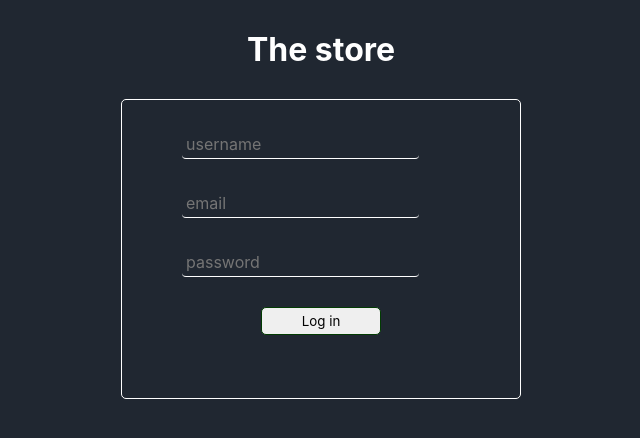
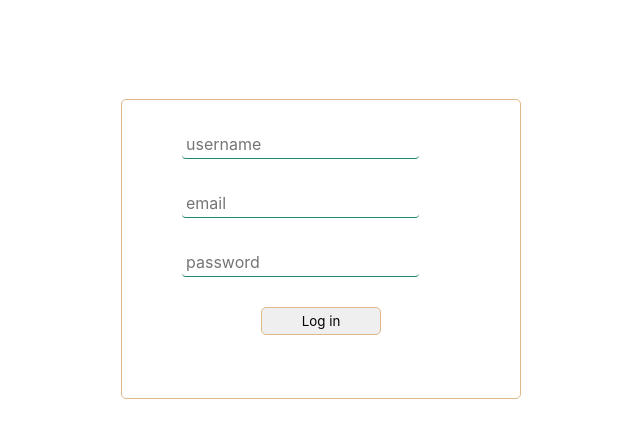
Before and after one commit to jck-bit/store_react, a React (Create React App) app in the folder store_react/: page / in a window 1280 px wide. Shown: the top 438 px of the page, without its empty margins (319-959 px from the left). Built offline with nearby package versions, Linux system fonts and the light colour scheme.

Commit message:
some styling

```diff
--- a/store_react/src/pages/Body.js
+++ b/store_react/src/pages/Body.js
@@ -1,5 +1,6 @@
 import React,{ useState } from 'react';
 import classes from './Body.module.css'
+import Validation from './Validation';
 
 
 const Body = () => {
@@ -8,6 +9,9 @@
         email:"",
         password:""
     })
+
+    const [errors, setErrors] = useState({});
+
     const handleChange =(event) =>{
         setValues({
             ...values,
@@ -18,6 +22,7 @@
 
     const handleFormsubmit =(event) =>{
       event.preventDefault();
+      setErrors(Validation(values));
     }
     return(
     <div className={classes.alot}>
@@ -29,6 +34,7 @@
              value={values.username}
              onChange={handleChange}
              />
+             {errors.username && <p className="error">{errors.username}</p>}
         </div>
         <div className={classes.control}>
             <input type="text"
@@ -36,6 +42,7 @@
              name="email" value={values.email}
               onChange={handleChange}
               />
+               {errors.email && <p className="error">{errors.email}</p>}
         </div>
         <div className={classes.control}>
             <input type="text" placeholder='password'
@@ -43,6 +50,7 @@
             value ={values.password}
             onChange={handleChange}
             />
+             {errors.password && <p className="error">{errors.password}</p>}
         </div>
         <button onClick={handleFormsubmit}>Log in</button>
 
--- a/store_react/src/pages/Body.module.css
+++ b/store_react/src/pages/Body.module.css
@@ -8,7 +8,6 @@
 body {
  font-family: -apple-system, BlinkMacSystemFont, 'Segoe UI', Roboto, Oxygen, Ubuntu, Cantarell, 'Open Sans', 'Helvetica Neue', sans-serif;
   text-align: center;
-  background-color:#202731;
 }
 
 h1 {
@@ -38,11 +37,12 @@
   border: 1px solid white;
   padding: 30px;
   border-radius: 5px;
+  border: 1px solid burlywood;
 }
 
 .wrapper input[type="text"] {
   border: 0;
-  border-bottom: 1px solid white;
+  border-bottom: 1px solid rgb(31, 133, 119);
   background: transparent;
   width: 70%;
   outline: none;
@@ -50,14 +50,14 @@
   margin-left: 30px;
 }
 .wrapper input {
-  color: white;
+  color:black;
   margin-bottom: 30px;
   display: block;
 }
 
 .wrapper button {
   text-align: center;
-  border: 1px solid rgb(2, 59, 2);
+  border: 1px solid burlywood;
   padding: 5px 40px;
   border-radius: 5px;
 }
@@ -77,13 +77,13 @@
   }
 }
 
-
+.error{
+  color: red;
+}
 
 .bts {
   font-size: medium;
   border: 1px solid rgb(0, 183, 255);
-  margin-top: 20px;
-  margin-bottom: 20px;
   padding: 23px 40px;
   border-radius: 5px;
 }
--- /dev/null
+++ b/store_react/src/pages/Validation.js
@@ -0,0 +1,23 @@
+
+const Validation = (values) => {
+    let errors ={};
+
+    if(!values.username){
+        errors.username='username is reqiured!'
+    }
+
+    if(!values.email){
+        errors.email='email is required'
+    } else if(!/\S+@\S+\.\S+/.text(values.email)){
+        errors.email='email is invalid'
+    }
+
+    if (!values.password){
+        errors.password='password is required!'
+    }else if(values.password.length <5){
+        errors.password='password must be more than 5 characters'
+    }
+
+    return errors;
+}
+export default Validation
```
